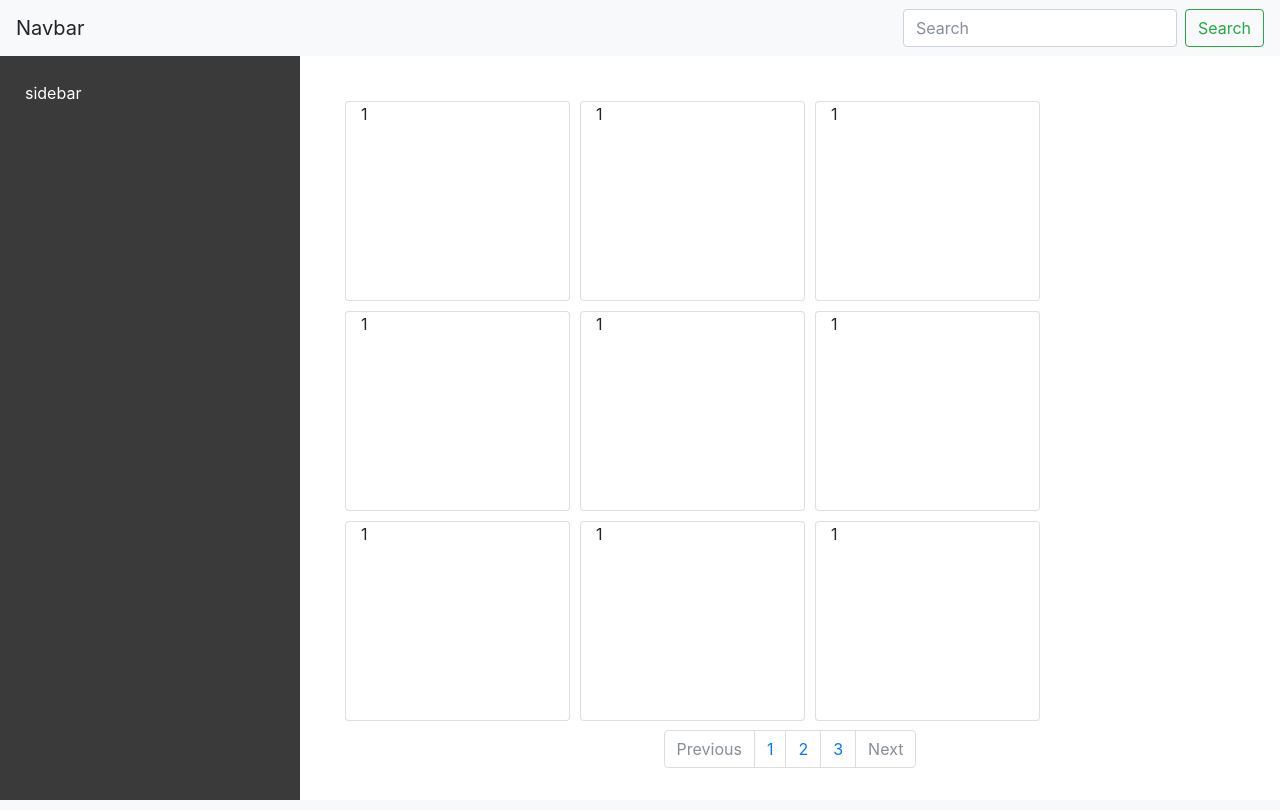
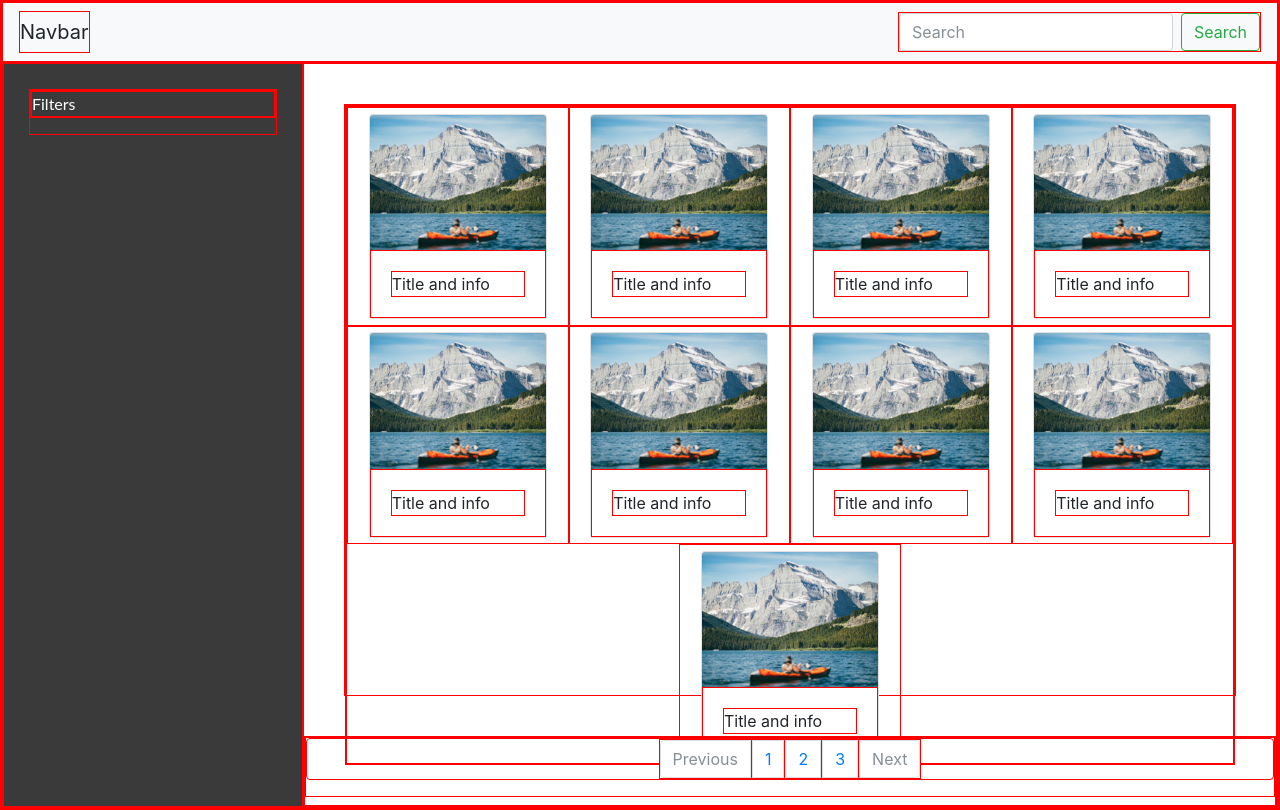
Before and after one commit to raphalviz/Mediabank, a PHP site: page / in a window 1280 px wide. Run offline with PHP 8.4, Linux system fonts and the light colour scheme.

Commit message:
partials and main image page

```diff
--- a/index.php
+++ b/index.php
@@ -1,72 +1,107 @@
-<!DOCTYPE html>
-<html lang="en">
-  <head>
-    <meta charset="UTF-8">
-    <meta name="viewport" content="width=device-width, initial-scale=1.0">
-    <meta http-equiv="X-UA-Compatible" content="ie=edge">
-    <title>Document</title>
-    <link rel="stylesheet" href="https://maxcdn.bootstrapcdn.com/bootstrap/4.0.0-beta.2/css/bootstrap.min.css" integrity="sha384-PsH8R72JQ3SOdhVi3uxftmaW6Vc51MKb0q5P2rRUpPvrszuE4W1povHYgTpBfshb" crossorigin="anonymous">
-    <link rel="stylesheet" href="stylesheet/styles.css">
-    <!-- FOR DEVELOPMENT ONLY, SWITCH TO MINIFIED AFTER -->
-    <script src="js/lib/vue.js"></script>
-  </head>
-  <body>
-    <nav class="navbar navbar-light bg-light justify-content-between">
-      <a class="navbar-brand">Navbar</a>
-      <form class="form-inline">
-      <input class="form-control mr-sm-2" type="search" placeholder="Search" aria-label="Search">
-      <button class="btn btn-outline-success my-2 my-sm-0" type="submit">Search</button>
-      </form>
-    </nav>
-    <div id="main">
-      <div id="sidebar">
-        <div class="sb content">
-          sidebar
-        </div>
-      </div>
+<? include "partials/header.php" ?>
       <div id="content">
         <div class="ct pictures">
           <div class="container">
-            <div class="row">
-              <!-- <div class="card col-lg-3 col-md-4">
+            <div class="row justify-content-center">
+              <div class="col-xl-3 col-lg-4 col-md-4">
+                <div class="card">
                   <img class="card-img-top" src="images/testimg.jpg" alt="Card image cap">
                   <div class="card-body">
                     <p class="card-text">Title and info</p>
                   </div>
                 </div>
-              <div class="card col-lg-3 col-md-4">
+              </div>
+              <div class="col-xl-3 col-lg-4 col-md-4">
+                <div class="card">
                   <img class="card-img-top" src="images/testimg.jpg" alt="Card image cap">
                   <div class="card-body">
-                  <p class="card-text">Title</p>
+                    <p class="card-text">Title and info</p>
                   </div>
                 </div>
-              <div class="card col-lg-3 col-md-4">
+              </div>
+              <div class="col-xl-3 col-lg-4 col-md-4">
+                <div class="card">
                   <img class="card-img-top" src="images/testimg.jpg" alt="Card image cap">
                   <div class="card-body">
-                  <p class="card-text">Title</p>
+                    <p class="card-text">Title and info</p>
                   </div>
                 </div>
-              <div class="card col-lg-3 col-md-4">
+              </div>
+              <div class="col-xl-3 col-lg-4 col-md-4">
+                <div class="card">
                   <img class="card-img-top" src="images/testimg.jpg" alt="Card image cap">
                   <div class="card-body">
-                  <p class="card-text">Title</p>
+                    <p class="card-text">Title and info</p>
                   </div>
                 </div>
-              <div class="card col-lg-3 col-md-4">
+              </div>
+              <div class="col-xl-3 col-lg-4 col-md-4">
+                <div class="card">
                   <img class="card-img-top" src="images/testimg.jpg" alt="Card image cap">
                   <div class="card-body">
-                  <p class="card-text">Title</p>
+                    <p class="card-text">Title and info</p>
+                  </div>
+                </div>
+              </div>
+              <div class="col-xl-3 col-lg-4 col-md-4">
+                <div class="card">
+                  <img class="card-img-top" src="images/testimg.jpg" alt="Card image cap">
+                  <div class="card-body">
+                    <p class="card-text">Title and info</p>
+                  </div>
+                </div>
+              </div>
+              <div class="col-xl-3 col-lg-4 col-md-4">
+                <div class="card">
+                  <img class="card-img-top" src="images/testimg.jpg" alt="Card image cap">
+                  <div class="card-body">
+                    <p class="card-text">Title and info</p>
+                  </div>
+                </div>
+              </div>
+              <div class="col-xl-3 col-lg-4 col-md-4">
+                <div class="card">
+                  <img class="card-img-top" src="images/testimg.jpg" alt="Card image cap">
+                  <div class="card-body">
+                    <p class="card-text">Title and info</p>
+                  </div>
+                </div>
+              </div>
+              <div class="col-xl-3 col-lg-4 col-md-4">
+                <div class="card">
+                  <img class="card-img-top" src="images/testimg.jpg" alt="Card image cap">
+                  <div class="card-body">
+                    <p class="card-text">Title and info</p>
+                  </div>
+                </div>
+              </div>
+
+                <!-- <div  class="photo-card col-lg-3 col-md-4 col-sm-6">
+                  <div class="thumbnail">
+                    <img src="images/testimg.jpg" alt="ye">
+                  </div>
+                  <div class="options">
+                  icon
+                  </div>
+                </div>
+                <div class="photo-card col-lg-3 col-md-4 col-sm-6">
+                  <div class="photo-card">
+                    <div class="thumbnail">
+                      <img src="images/test2.jpg" alt="ye">
+                    </div>
+                    <div class="options">
+                    icon
+                    </div>
                   </div>
                 </div> -->
+                <!-- <div class="card col-lg-3 col-md-4 col-sm-6">1</div>
                 <div class="card col-lg-3 col-md-4 col-sm-6">1</div>
                 <div class="card col-lg-3 col-md-4 col-sm-6">1</div>
                 <div class="card col-lg-3 col-md-4 col-sm-6">1</div>
                 <div class="card col-lg-3 col-md-4 col-sm-6">1</div>
                 <div class="card col-lg-3 col-md-4 col-sm-6">1</div>
                 <div class="card col-lg-3 col-md-4 col-sm-6">1</div>
-                <div class="card col-lg-3 col-md-4 col-sm-6">1</div>
-                <div class="card col-lg-3 col-md-4 col-sm-6">1</div>
-                <div class="card col-lg-3 col-md-4 col-sm-6">1</div>
+                <div class="card col-lg-3 col-md-4 col-sm-6">1</div> -->
             </div>
           </div>
         </div>
@@ -86,6 +121,4 @@
           </nav>
         </div>
       </div>
-    </div>
-  </body>
-</html>
+<?php include "partials/footer.php" ?>
--- /dev/null
+++ b/partials/footer.php
@@ -0,0 +1,3 @@
+    </div>
+  </body>
+</html>
--- /dev/null
+++ b/partials/header.php
@@ -0,0 +1,28 @@
+<!DOCTYPE html>
+<html lang="en">
+  <head>
+    <meta charset="UTF-8">
+    <meta name="viewport" content="width=device-width, initial-scale=1.0">
+    <meta http-equiv="X-UA-Compatible" content="ie=edge">
+    <title>Document</title>
+    <link rel="stylesheet" href="https://maxcdn.bootstrapcdn.com/bootstrap/4.0.0-beta.2/css/bootstrap.min.css" integrity="sha384-PsH8R72JQ3SOdhVi3uxftmaW6Vc51MKb0q5P2rRUpPvrszuE4W1povHYgTpBfshb" crossorigin="anonymous">
+    <link rel="stylesheet" href="stylesheet/styles.css">
+    <!-- FOR DEVELOPMENT ONLY, SWITCH TO MINIFIED AFTER -->
+    <script src="js/lib/vue.js"></script>
+  </head>
+  <body>
+    <nav class="navbar navbar-light bg-light justify-content-between">
+      <a class="navbar-brand">Navbar</a>
+      <form class="form-inline">
+      <input class="form-control mr-sm-2" type="search" placeholder="Search" aria-label="Search">
+      <button class="btn btn-outline-success my-2 my-sm-0" type="submit">Search</button>
+      </form>
+    </nav>
+    <div id="main">
+      <div id="sidebar">
+        <div class="sb content">
+          <ul class="options">
+            <li>Filters</li>
+          </ul>
+        </div>
+      </div>
--- a/stylesheet/styles.css
+++ b/stylesheet/styles.css
@@ -1,3 +1,6 @@
+* {
+  border: 1px solid red; }
+
 #main {
   display: flex;
   width: 100%; }
@@ -10,6 +13,10 @@
   width: 100%;
   min-width: 300px;
   max-width: 300px; }
+  #sidebar .options {
+    font-family: "Lato", Arial, Helvetica, sans-serif;
+    list-style-type: none;
+    padding-left: 0; }
 
 .sb.content {
   margin: 25px; }
@@ -30,9 +37,35 @@
   margin: 40px 40px 0px 40px;
   max-height: calc(100% - 150px); }
   .ct.pictures .row .card {
-    margin: 5px;
-    max-width: 100%;
-    height: 200px; }
+    margin: 3%; }
 
 .ct.pictures > .card {
   margin-bottom: 30px; }
+
+.photo-card {
+  max-width: 250px;
+  max-height: 200px; }
+  .photo-card .thumbnail {
+    height: 150px;
+    width: 100%;
+    overflow: hidden; }
+    .photo-card .thumbnail img {
+      width: 300px;
+      height: 300px; }
+
+.spec.content {
+  width: 100%;
+  margin: 50px; }
+  @media (min-width: 992px) {
+    .spec.content .options {
+      margin-top: 15px; } }
+  @media (min-width: 1200px) {
+    .spec.content .options {
+      margin-top: 5px; } }
+
+.main img {
+  border: 1px solid #ddd;
+  border-radius: 4px;
+  padding: 5px;
+  width: 100%;
+  box-shadow: 0 4px 8px 0 rgba(0, 0, 0, 0.2), 0 6px 20px 0 rgba(0, 0, 0, 0.19); }
--- a/stylesheet/styles.scss
+++ b/stylesheet/styles.scss
@@ -1,6 +1,6 @@
-// * {
-//     border: 1px solid red;
-// }
+* {
+    border: 1px solid red;
+}
 $sidebar: #3a3a3a;
 
 #main {
@@ -16,6 +16,11 @@ $sidebar: #3a3a3a;
   width: 100%;
   min-width: 300px;
   max-width: 300px;
+  .options {
+    font-family: "Lato", Arial, Helvetica, sans-serif;
+    list-style-type: none;
+    padding-left: 0;
+  }
 }
 
 .sb.content {
@@ -38,17 +43,13 @@ $sidebar: #3a3a3a;
 }
 
 .ct.pictures {
-  // display: flex;
-  // flex-wrap: wrap;
   justify-content: space-between;
   margin: 40px 40px 0px 40px;
   max-height: calc(100% - 150px);
 
   .row {
     .card {
-      margin: 5px;
-      max-width: 100%;
-      height: 200px;
+      margin: 3%;
     }
   }
 }
```
Also changed, not shown: other parts of stylesheet/styles.scss (+37 -0 lines), api/v1/api.php (+4 -5 lines), image.php (added, +22 -0 lines). Lines whose indentation alone changed are shown as unchanged.
